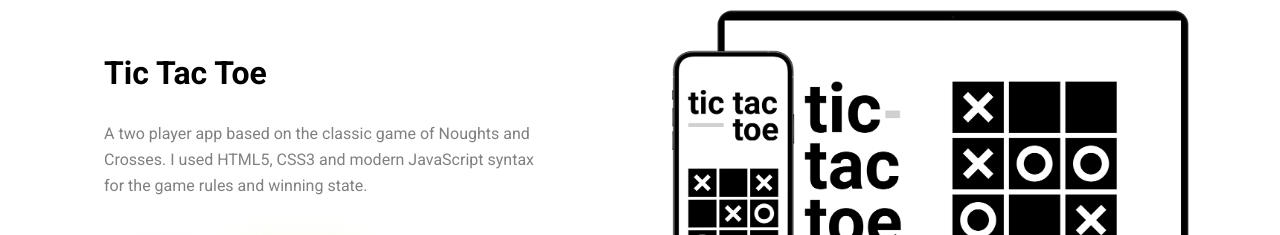
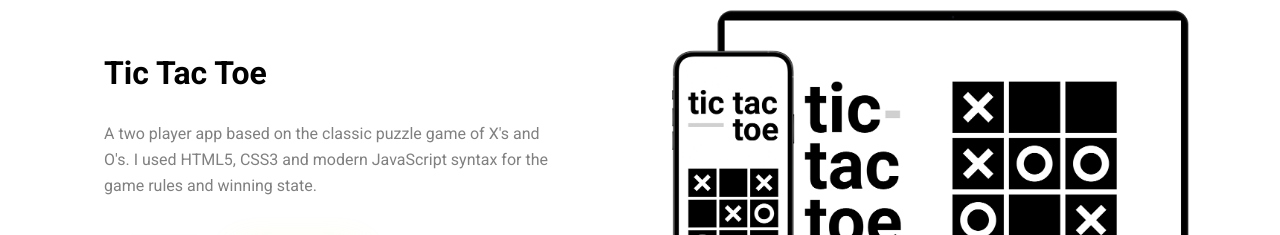
Before and after one commit to robertruse/portfolio-website-v2, a plain HTML site: page index.html in a window 1280 px wide. Shown: the part 1820-2055 px from the top of the page. Drawn offline with Linux system fonts and the light colour scheme.

Commit message:
Modify project paragraph

```diff
--- a/index.html
+++ b/index.html
@@ -144,8 +144,8 @@
             <div class="container-text">
               <h3>Tic Tac Toe</h3>
               <p>
-                A two player app based on the classic game of Noughts and
-                Crosses. I used HTML5, CSS3 and modern JavaScript syntax for the
+                A two player app based on the classic puzzle game of X's and
+                O's. I used HTML5, CSS3 and modern JavaScript syntax for the
                 game rules and winning state.
               </p>
               <div class="container-buttons">
```
